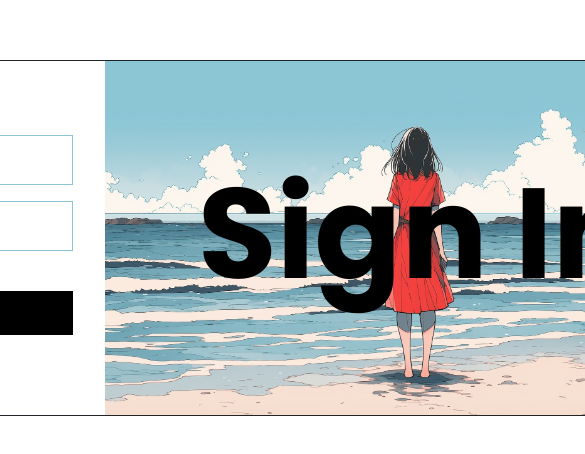
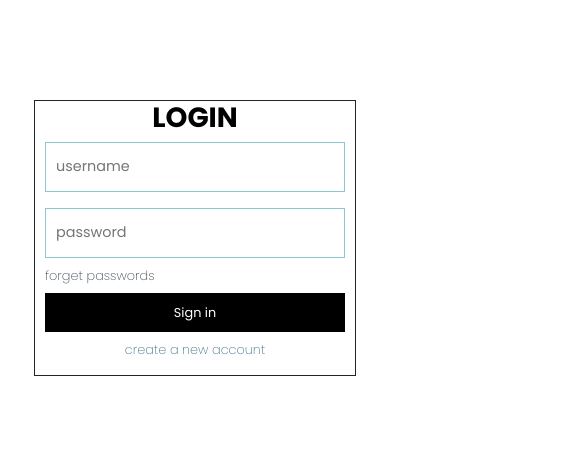
Before and after one commit to Ayush-may/social-media, a React (Vite) app: page / in a window 390 px wide. Shown: the part 184-638 px from the top of the page, 585 px wide, since content can reach past the window. Built offline with nearby package versions, Linux system fonts and the light colour scheme.

Commit message:
adding breakdown in login.jsx

```diff
--- a/src/components/Login/Login.jsx
+++ b/src/components/Login/Login.jsx
@@ -140,7 +140,6 @@ function LoginComponent({setType}) {
 			</LoginArea>
 
 			<LoginImageContainer>
-
 				<div>
 					<h1>
 						{/*Welcome back!*/}
--- a/src/components/Login/StyleComponent.jsx
+++ b/src/components/Login/StyleComponent.jsx
@@ -2,6 +2,7 @@ import styled from "styled-components";
 
 const color = "#46778C";
 const inputFieldColor = "#8CC6D4";
+import {media} from "../../utils/breakDownSize.js"
 
 const LoginContainer = styled.div`
     width: 100%;
@@ -9,10 +10,7 @@ const LoginContainer = styled.div`
     display: flex;
     justify-content: center;
     align-items: center;
-
-    @media screen and (max-width: 300px) {
-        align-items: center;
-    }
+    padding: 0 1rem;
 `
 
 const LoginContent = styled.div`
@@ -24,19 +22,24 @@ const LoginContent = styled.div`
     display: flex;
     outline: 1px solid;
 
-    @media screen and (max-width: 300px) {
-        max-width: 100%;
-        outline: none;
+    ${media.sm} {
+        width: 100%;
+        //outline: ;
+    }
+
+    ${media.md} {
+        width: auto;
+    }
+
+    ${media.lg} {
+
     }
 `
 
 const LoginImageContainer = styled.div`
     min-height: 100%;
     width: 100%;
-
-    @media screen and (max-width: 300px) {
-        display: none;
-    }
+    overflow: hidden;
 
     div {
         width: 100%;
@@ -57,7 +60,6 @@ const LoginImageContainer = styled.div`
 
         h1 {
             display: flex;
-
             gap: 10px;
             font-size: 8rem;
             font-weight: 700;
@@ -68,7 +70,46 @@ const LoginImageContainer = styled.div`
         }
     }
 
+    ${media.sm} {
+        display: none;
 
+        div {
+            img {
+                display: none;
+            }
+
+            h1 {
+                display: none;
+            }
+        }
+    }
+
+    ${media.md} {
+        width: 10rem;
+
+        div {
+            h1 {
+                display: none;
+                font-size: 4rem;
+                font-weight: 300;
+            }
+        }
+    }
+
+
+    ${media.lg} {
+        width: 20rem;
+
+        div {
+            width: 100%;
+
+            h1 {
+                display: none;
+                font-size: 6rem;
+                font-weight: 500;
+            }
+        }
+    }
 `
 
 const LoginArea = styled.div`
@@ -78,10 +119,6 @@ const LoginArea = styled.div`
     //color: #8DC6D6;
     color: ${color};
 
-    p {
-
-    }
-
     h1 {
         color: black;
         text-transform: uppercase;
@@ -90,8 +127,18 @@ const LoginArea = styled.div`
         width: 100%;
     }
 
-    @media screen and (max-width: 300px) {
+    ${media.lg} {
+        width: 30rem;
+    }
+
+    ${media.md} {
+        width: 20rem;
+    }
+
+    ${media.sm} {
+        width: 100%;
         padding: 0;
+
         p {
             font-size: 0.8rem;
         }
@@ -102,15 +149,18 @@ const Form = styled.form`
     display: flex;
     flex-direction: column;
     gap: 1rem;
+    width: 100%;
 `
 
 const FormGroup = styled.div`
     display: flex;
     flex-direction: column;
 
-    @media screen and (max-width: 300px) {
+    ${media.sm} {
         padding: 0 10px;
         font-size: 0.8rem;
+        width: 100%;
+
         input {
             height: 20px;
             font-size: 0.8rem;
@@ -120,7 +170,6 @@ const FormGroup = styled.div`
             font-size: 0.8rem;
         }
     }
-
 
     p {
         color: #455058;
--- /dev/null
+++ b/src/utils/breakDownSize.js
@@ -0,0 +1,15 @@
+const breakpoints = {
+	sm: "480px",
+	md: "768px",
+	lg: "1024px",
+	xl: "1200px"
+};
+
+const media = {
+	sm: `@media screen and (max-width: ${breakpoints.sm})`,
+	md: `@media screen and (max-width: ${breakpoints.md})`,
+	lg: `@media screen and (max-width: ${breakpoints.lg})`,
+	xl: `@media screen and (max-width: ${breakpoints.xl})`
+};
+
+export {breakpoints, media};
```
Lines whose indentation alone changed are shown as unchanged.
